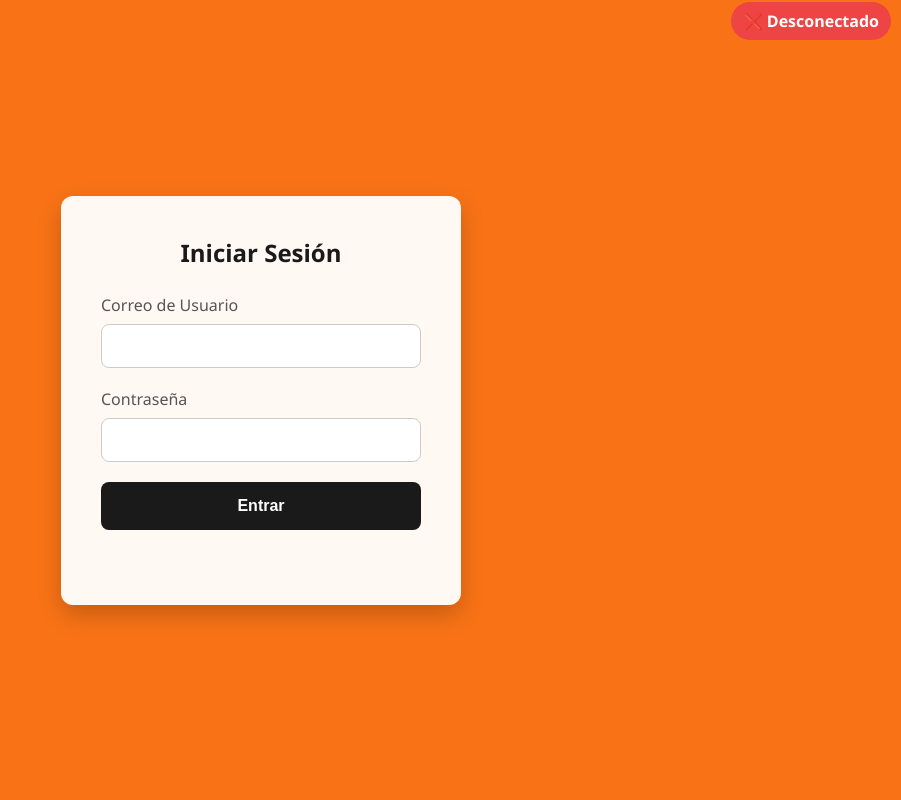
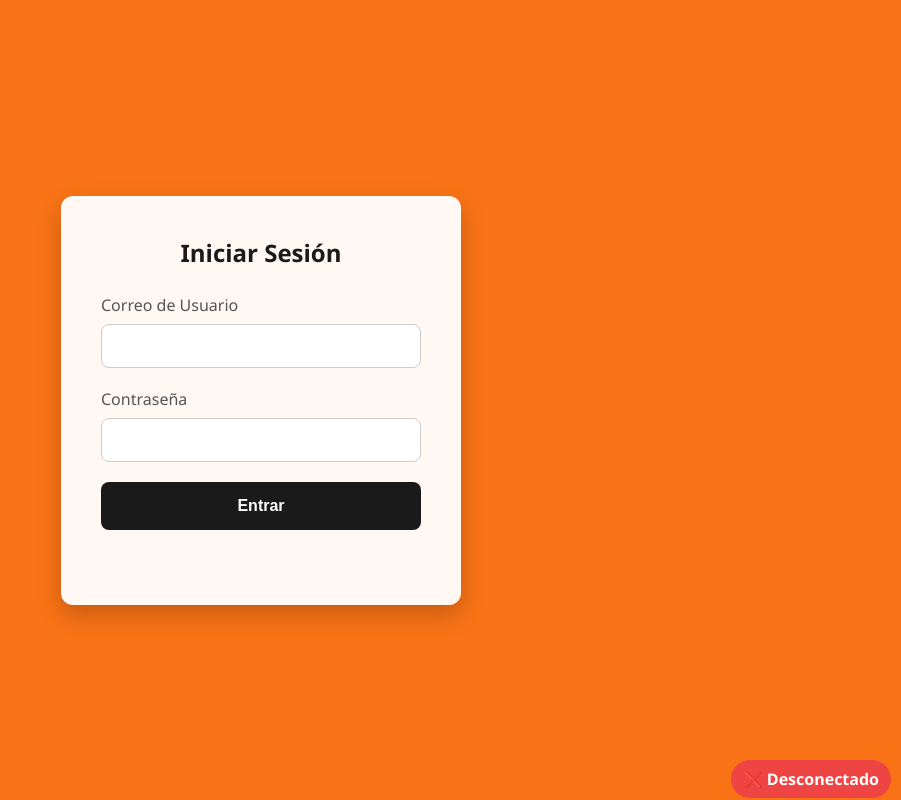
Before and after one commit to GospiDev/frontend-biblioteca, an Angular app: page /login in a window 1280 px wide. Shown: the whole page, without its empty margins (379-1280 px from the left). Built offline with nearby package versions, Linux system fonts and the light colour scheme; no server answers.

Commit message:
feat: Modificacion de interfaz mediante Status

```diff
--- a/src/app/app.css
+++ b/src/app/app.css
@@ -78,7 +78,7 @@ nav a:hover, nav a.activo {
 /* Estado de la conexión */
 .connection-status {
   position: fixed;
-  top: 10px;
+  bottom: 10px;
   right: 10px;
   z-index: 1001; /* Se asegura de que esté sobre todo */
 }
```
